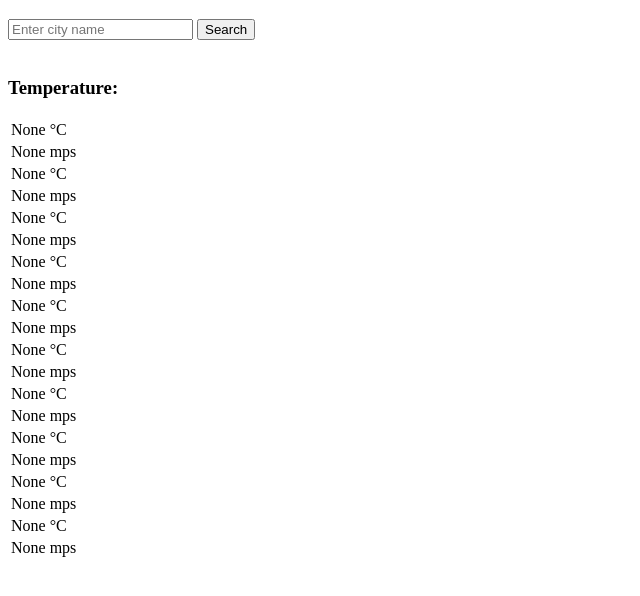
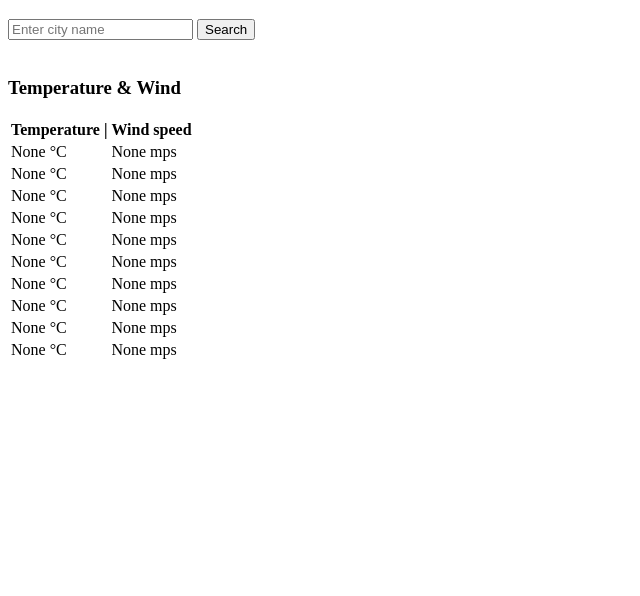
Before and after one commit to kLarss993/weather-tracker, a Flask app: page / in a window 1280 px wide. Shown: the part 138-734 px from the top of the page, without its empty margins (0-640 px from the left). Run offline with Flask 3, Linux system fonts and the light colour scheme.

Commit message:
Refactor temperature and wind speed display for improved readability

```diff
--- a/code/templates/home.html
+++ b/code/templates/home.html
@@ -19,13 +19,18 @@
         <br>
 
         <div class="container">
+            <h3>Temperature & Wind</h3>
             <table>
-                <h3>Temperature:
-                    {% for i in range(10) %}
-                        <tr><td>{{ temp }} °C</td></tr>
-                        <tr><td>{{ wndspd }} mps</td></tr>
-                    {% endfor %}
-                </h3>
+                <tr>
+                    <th>Temperature |</th>
+                    <th>Wind speed</th>
+                </tr>
+                {% for i in range(10) %}
+                <tr>
+                    <td>{{ temp }} °C</td>
+                    <td>{{ wndspd }} mps</td>
+                </tr>
+                {% endfor %}
             </table>
         </div>
     </body>
```
